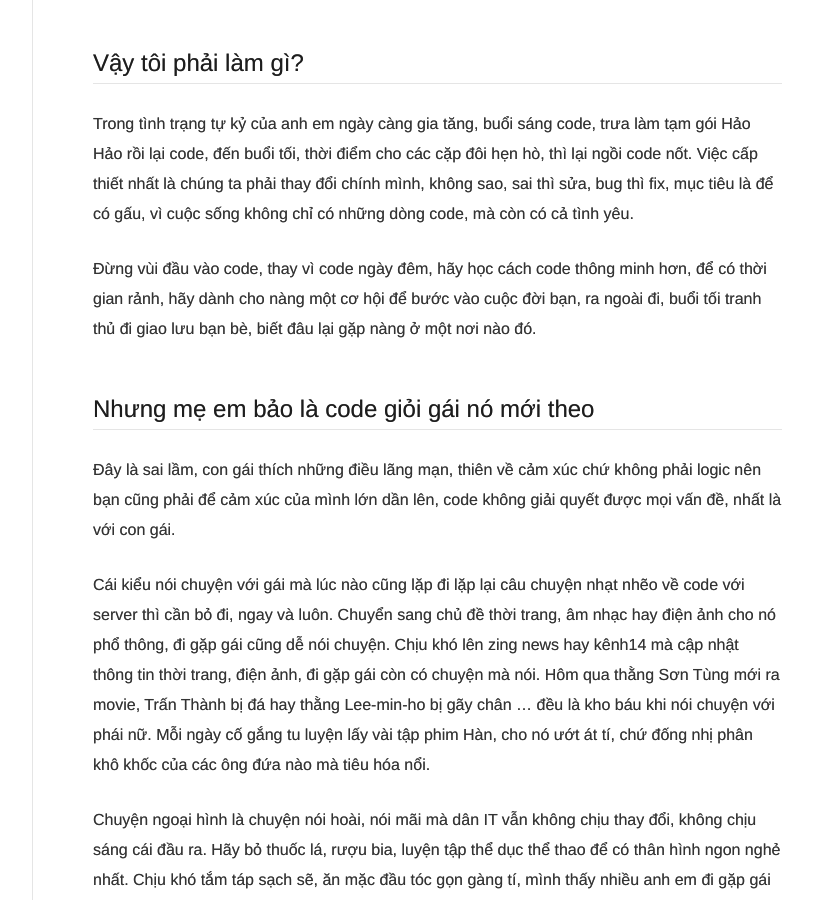
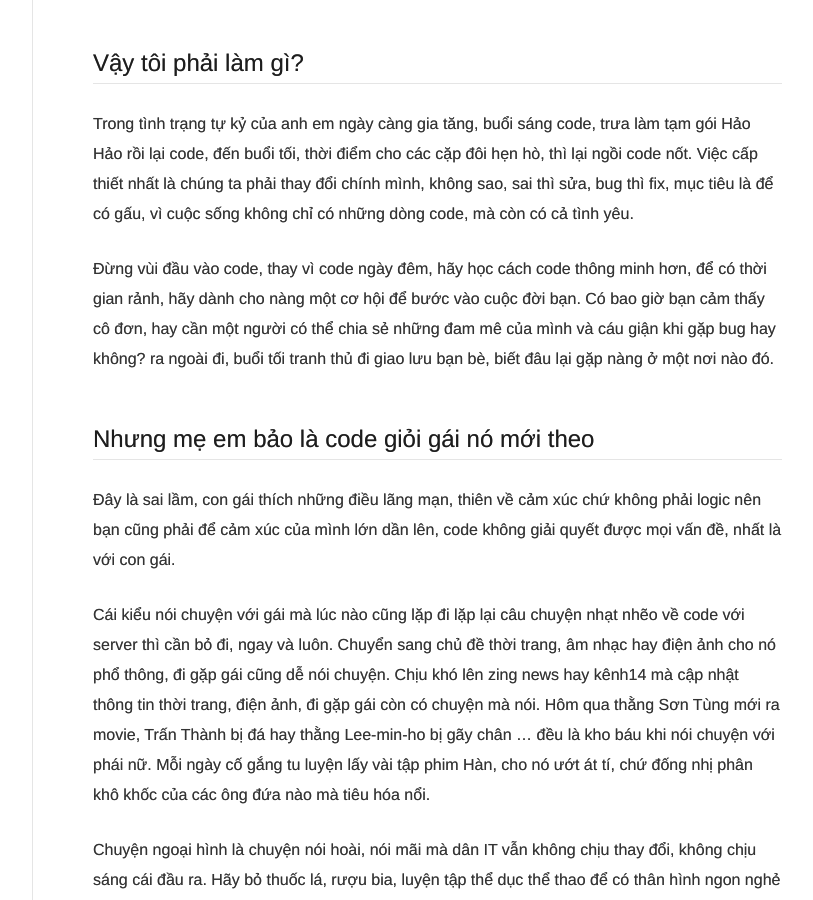
Before and after one commit to nguyentest/laptrinhcuocsong, a Jekyll site: the page built from _posts/2017-04-07-tai-sao-dan-lap-trinh-thuong-fa.md, in a window 1280 px wide and 900 px high, scrolled down 1628 px. Shown: the whole window, without its empty margins (358-1171 px from the left). Built offline with Jekyll 4.4.1, drawn with Linux system fonts in a browser that asks for light colours.

Commit message:
Update 2017-04-07-tai-sao-dan-lap-trinh-thuong-fa.md

```diff
--- a/_posts/2017-04-07-tai-sao-dan-lap-trinh-thuong-fa.md
+++ b/_posts/2017-04-07-tai-sao-dan-lap-trinh-thuong-fa.md
@@ -31,7 +31,7 @@ Nói chuyện với gái, các ông lảm nhảm về code, server với fix bug
 
 Trong tình trạng tự kỷ của anh em ngày càng gia tăng, buổi sáng code, trưa làm tạm gói Hảo Hảo rồi lại code, đến buổi tối, thời điểm cho các cặp đôi hẹn hò, thì lại ngồi code nốt. Việc cấp thiết nhất là chúng ta phải thay đổi chính mình, không sao, sai thì sửa, bug thì fix, mục tiêu là để có gấu, vì cuộc sống không chỉ có những dòng code, mà còn có cả tình yêu.
 
-Đừng vùi đầu vào code, thay vì code ngày đêm, hãy học cách code thông minh hơn, để có thời gian rảnh, hãy dành cho nàng một cơ hội để bước vào cuộc đời bạn, ra ngoài đi, buổi tối tranh thủ đi giao lưu bạn bè, biết đâu lại gặp nàng ở một nơi nào đó.
+Đừng vùi đầu vào code, thay vì code ngày đêm, hãy học cách code thông minh hơn, để có thời gian rảnh, hãy dành cho nàng một cơ hội để bước vào cuộc đời bạn. Có bao giờ bạn cảm thấy cô đơn, hay cần một người có thể chia sẻ những đam mê của mình và cáu giận khi gặp bug hay không? ra ngoài đi, buổi tối tranh thủ đi giao lưu bạn bè, biết đâu lại gặp nàng ở một nơi nào đó.
 
 ## Nhưng mẹ em bảo là code giỏi gái nó mới theo
 
```
